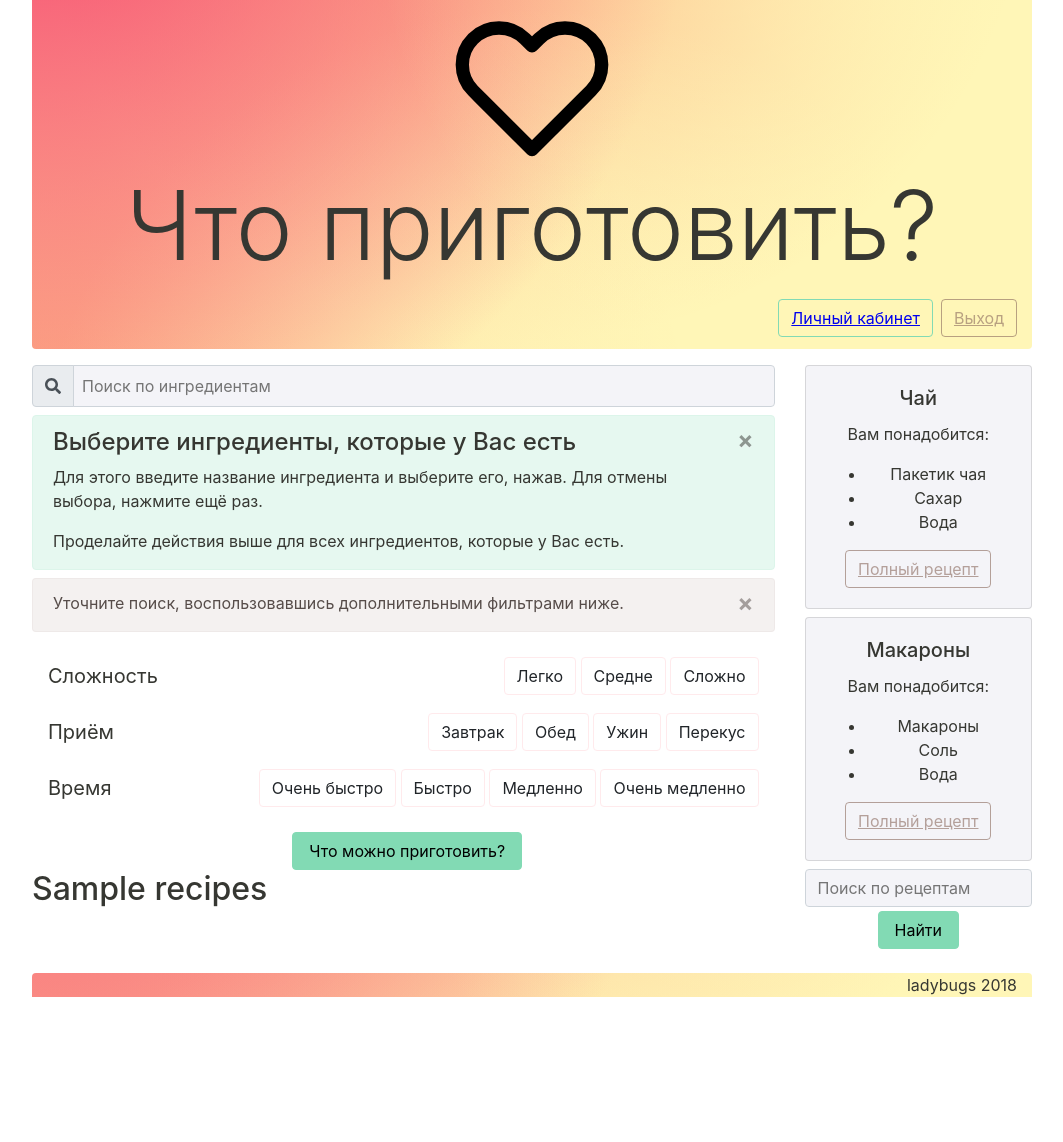
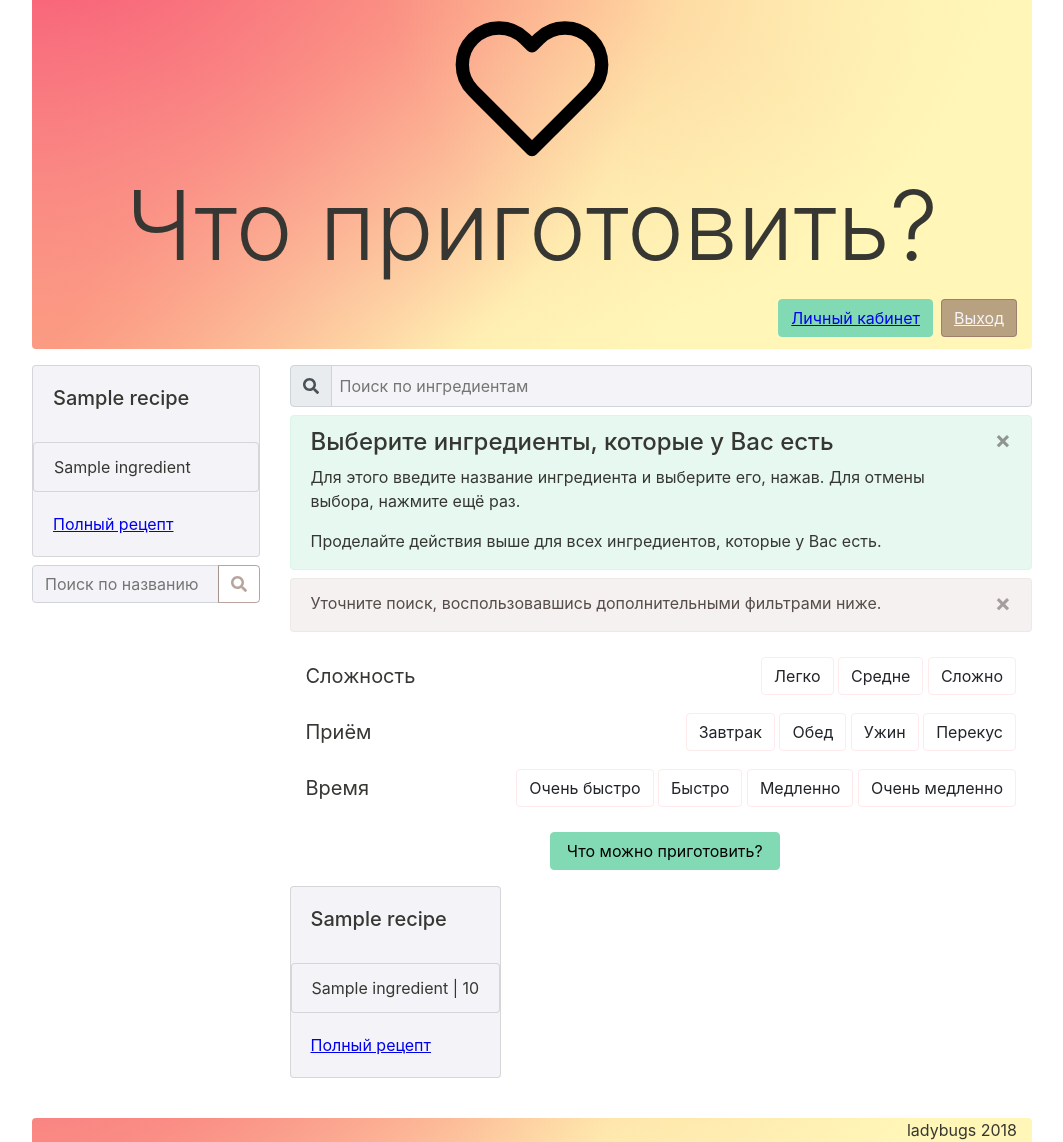
Before and after one commit to maekir/imhungry, a Django app: template templates/main.html in a window 1280 px wide. Shown: the whole page, without its empty margins (108-1171 px from the left). Before the commit the page ends 997 px from the top, so only its background shows below. Run offline with Django 3.2, Linux system fonts and the light colour scheme; the template is opened without the code that fills it: most values are stand-ins (such as "Sample title", 1, 10 or a date in 2020); some libraries are stand-ins or nearby versions.

Commit message:
Revert "Revert "Merge branch 'design-djangod-pt2'""
This reverts commit e01015e92a5cc7f8a9c23e00cdae15e45a8583c5.

```diff
--- a/templates/main.html
+++ b/templates/main.html
@@ -30,11 +28,11 @@
             <div class="collapse navbar-collapse" id="navbar-content">
                 <div class="navbar-nav ml-auto">
                     {% if name %}
-                    <a class="btn btn-outline-primary ml-0 ml-lg-2 mt-1 mt-lg-0" href="/userpage" role="button">
+                    <a class="btn btn-primary ml-0 ml-lg-2 mt-1 mt-lg-0" href="/userpage" role="button">
                     Личный кабинет
                     </a>
                     <!-- Выход - только если пользователь авторизован -->
-                    <a class="btn btn-outline-secondary ml-0 ml-lg-2 mt-1 mt-lg-0" href="/logout" role="button">
+                    <a class="btn btn-secondary ml-0 ml-lg-2 mt-1 mt-lg-0" href="/logout" role="button">
                     Выход
                     </a>
                     {% else %}
@@ -59,12 +57,69 @@
     <!-- Основной контент страницы -->
     <div class="container-fluid mt-3 ml-2 ml-md-0 mr-2 mr-md-0 p-0">
         <div class="row">
+        <!-- Боковая панель -->
+        <div class="col-12 col-md-3 mt-4 mt-md-0 order-2 order-md-1">
+                <div class="row">
+                    <div class="col col-md-12">
+                            <h3 class="display-4 d-block d-md-none">Случайные рецепты</h3>
+                        <div class="d-flex flex-row flex-md-column align-items-stretch">
+
+                        <!-- Случайные рецепты -->
+                        {% csrf_token %}
+                        {% for recipe in random_recipes %}
+                        <div class="card mb-2 mr-2 mr-md-0">
+                            <div class="card-body">
+                                <h5 class="card-title">
+                                    {{ recipe.title }}
+                                </h5>
+                            </div>
+                            <ul class="list-group list-group-flush">
+                                {% for ingredient in recipe.recipesinside_set.all %}
+                                <li class="list-group-item">
+                                    {{ ingredient.ingredient.name }}
+                                </li>
+                                {% endfor %}
+                            </ul>
+                            <div class="card-body">
+                                <a href="#" class="card-link">
+                                    Полный рецепт
+                                </a>
+                            </div>
+                            <!-- /card-body -->
+                        </div>
+                        <!-- /card -->
+                        {% endfor %}
+                        </div>
+                    </div>
+                    <!-- /col -->
+                <div class="col-12 col-md">
+                    <form method="post" action="?act=2">
+                    <div class="input-group">
+                        {% csrf_token %}
+                        <input name="recipe_title_search" type="search" class="form-control rounded-left" placeholder="Поиск по названию">
+                        <div class="input-group-append">
+                            <button class="btn btn-outline-secondary" type="submit">
+                                <i class="fas fa-search"></i>
+                            </button>
+                        </div>
+                    </div>
+                    </form>
+                </div>
+                <!-- /col -->
+            </div>
+            <!-- /row -->
+        </div>
+        <!-- /Боковая панель-->
+
+
             <!-- Фильтры поиска -->
-            <div class="col-md-9">
+            <div class="col-md-9 order-1 order-md-2">
                 <!-- Фильтр по ингредиентам -->
                 <div class="input-group">
                     <div class="input-group-prepend">
-                        <div class="input-group-text" id="btnSearchIng"><i class="fas fa-search"></i></div>
+                        <div class="input-group-text" id="btnSearchIng">
+                            <i class="fas fa-search"></i>
+                        </div>
                     </div>
                     <input class="mr-auto form-control p-2" type="text" id="ingredient_search" placeholder="Поиск по ингредиентам" aria-label="Поиск по ингредиентам" aria-describedby="btnSearchIng">
                 </div>
@@ -161,81 +216,45 @@
                             <input class="btn btn-primary ml-0 ml-lg-2 mt-1 mt-lg-2 pl-3 pr-3" type="submit" value="Что можно приготовить?">
                         </div>
                         <!-- /d-flex -->
-                        <div>
-                            {# проверка вывода рецептов #} {% csrf_token %}
-                            <h2> {{ recipes }} </h2>
+
+
+                    <!-- Вывод результатов поиска -->
+                    <div class="mt-3 d-flex flex-wrap">
+                        {% csrf_token %}
+                        {% for recipe in recipes %}
+                        <div class="card border-primary mb-3 mr-2">
+                            <div class="card-body">
+                                <h5 class="card-title">
+                                    {{ recipe.title }}
+                                </h5>
                             </div>
-                    </form>
-                    <!-- /Форма поиска по ингредиентам и прочим параметрам -->
-                </div>
-                <!-- /d-flex -->
-            </div>
-            <!-- /col-md-9 -->
-
-            <!-- Боковая панель -->
-            <div class="col-12 col-md-3 mt-4 mt-md-0">
-                <div class="row">
-                    <div class="col col-md-12">
-
-                        <!-- Случайные рецепты -->
-                        <div class="card mb-2">
-                            <div class="card-body text-center">
-                                <h5 class="card-title">Чай</h5>
-                                <p>Вам понадобится:</p>
-                                <p class="card-text">
-                                    <ul>
-                                        <li>Пакетик чая</li>
-                                        <li>Сахар</li>
-                                        <li>Вода</li>
+                            <!-- /card-body -->
+                            <ul class="list-group list-group-flush">
+                                {% for ingredient in recipe.recipesinside_set.all %}
+                                <li class="list-group-item">
+                                    {{ ingredient.ingredient.name }} |
+                                    {{ ingredient.amount }}
+                                </li>
+                                {% endfor %}
                             </ul>
-                                </p>
-                                <a class="btn btn-outline-secondary" href="#" role="button">
-                                        Полный рецепт
-                                    </a>
+                            <div class="card-body">
+                                <a class="card-link" href="#">Полный рецепт</a>
                             </div>
                             <!-- /card-body -->
                         </div>
                         <!-- /card -->
+                        {% endfor %}
                     </div>
-                    <!-- /col -->
-                    <div class="col col-md-12">
-                        <div class="card mb-2">
-                            <div class="card-body text-center">
-                                <h5 class="card-title">Макароны</h5>
-                                <p>Вам понадобится:</p>
-                                <p class="card-text">
-                                    <ul>
-                                        <li>Макароны</li>
-                                        <li>Соль</li>
-                                        <li>Вода</li>
-                                    </ul>
-                                </p>
-                                <a class="btn btn-outline-secondary" href="#" role="button">
-                                        Полный рецепт
-                                    </a>
+                    <!-- /d-flex (вывод результатов поиска) -->
                 </div>
-                            <!-- /card-body -->
+                <!-- /d-flex -->
+            </form>
+            <!-- /Форма поиска по ингредиентам и прочим параметрам -->
         </div>
-                        <!-- /card -->
+        <!-- /col-md-9 -->
 
 </div>
-                    <!-- /col -->
-                    <div class="col-12 col-md">
-                        <form class="form d-flex flex-column align-items-stretch">
-                            <input class="form-control pr-md-auto pl-md-auto" type="search" placeholder="Поиск по рецептам">
-                            <button class="btn btn-primary mt-1 pl-3 pr-3 mx-auto d-block" type="submit">
-                                    Найти
-                                </button>
-                        </form>
-                    </div>
-                    <!-- /col -->
-                </div>
-                <!-- /row -->
-
-            </div>
-            <!-- /Боковая панель-->
-        </div>
-        <!-- /container -->
+    <!-- /container - Основной контент страницы-->
 
 <!-- Footer -->
 <div class="footer__cover rounded-top">
```
Also changed, not shown: other parts of templates/main.html (+13 -18 lines), ladybugs/forms.py (+10 -2 lines), ladybugs/models.py (+23 -1 lines), ladybugs/views.py (+64 -17 lines), ladybugs/migrations/0006_auto_20180214_1424.py (added), ladybugs/migrations/0007_recipes_ingredients.py (added), ladybugs/migrations/0008_auto_20180214_1700.py (added), 2 other files. Lines whose indentation alone changed are shown as unchanged.
